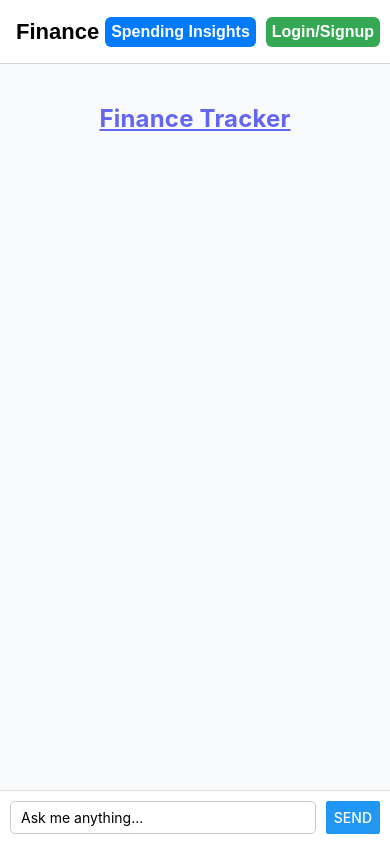
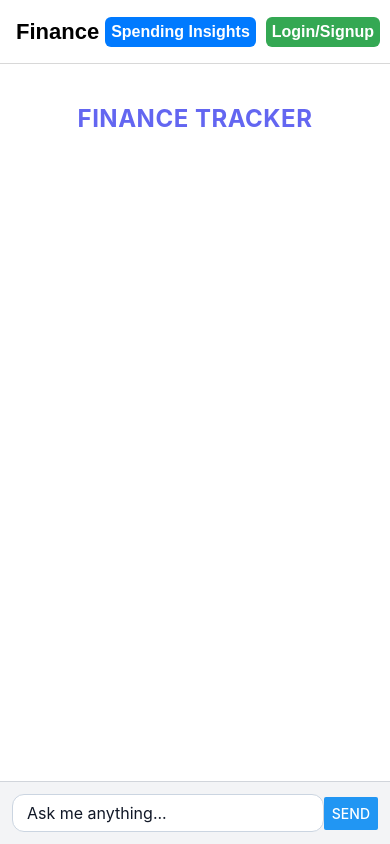
Before and after one commit to iliketocde/Finance-Tracker, a React Native app: screen /Chatbot in a window 390 px wide. Built offline with nearby package versions, Linux system fonts and the light colour scheme; no server answers.

Commit message:
Updated UI

```diff
--- a/screens/AccountScreen.js
+++ b/screens/AccountScreen.js
@@ -1,9 +1,47 @@
-import React from 'react';
-import { View, Text, StyleSheet } from 'react-native';
-import { getAuth } from 'firebase/auth';
+import React, { useEffect, useState } from 'react';
+import { View, Text, StyleSheet, Pressable, Animated, Platform } from 'react-native';
+import { getAuth, signOut } from 'firebase/auth';
+import { getFirestore, doc, getDoc } from 'firebase/firestore';
+import { getApp } from 'firebase/app';
 
 export default function AccountScreen() {
   const user = getAuth().currentUser;
+  const db = getFirestore(getApp());
+  const [balance, setBalance] = useState(0);
+  const [loading, setLoading] = useState(true);
+  const animatedBalance = useState(new Animated.Value(0))[0];
+
+  useEffect(() => {
+    if (!user) return;
+
+    const fetchBalance = async () => {
+      try {
+        const userDoc = await getDoc(doc(db, 'users', user.uid));
+        const data = userDoc.exists() ? userDoc.data() : {};
+        const newBalance = data.balance ?? 0;
+        setBalance(newBalance);
+        Animated.timing(animatedBalance, {
+          toValue: newBalance,
+          duration: 1000,
+          useNativeDriver: false,
+        }).start();
+      } catch (err) {
+        console.error('Failed to fetch balance:', err);
+      } finally {
+        setLoading(false);
+      }
+    };
+
+    fetchBalance();
+  }, [user]);
+
+  const handleLogout = async () => {
+    try {
+      await signOut(getAuth());
+    } catch (err) {
+      console.error('Logout error:', err);
+    }
+  };
 
   if (!user) {
     return (
@@ -13,12 +51,37 @@ export default function AccountScreen() {
     );
   }
 
+  const initials = user.email?.charAt(0)?.toUpperCase() || '?';
+
   return (
     <View style={styles.container}>
-      <Text style={styles.title}>Account Details</Text>
-      <Text style={styles.label}>Email:</Text>
-      <Text style={styles.value}>{user.email}</Text>
-      {/* Add more user info here if needed */}
+      <View style={styles.card}>
+        <View style={styles.avatar}>
+          <Text style={styles.avatarText}>{initials}</Text>
+        </View>
+        <Text style={styles.title}>Welcome back</Text>
+        <Text style={styles.label}>Email:</Text>
+        <Text style={styles.value}>{user.email}</Text>
+
+        <Text style={styles.label}>Balance:</Text>
+        <Animated.Text style={styles.balance}>
+          ${animatedBalance.interpolate({
+            inputRange: [0, balance],
+            outputRange: [0, balance],
+            extrapolate: 'clamp',
+          }).__getValue().toFixed(2)}
+        </Animated.Text>
+
+        <Pressable
+          onPress={handleLogout}
+          style={({ pressed }) => [
+            styles.button,
+            pressed && { opacity: 0.85, transform: [{ scale: 0.98 }] },
+          ]}
+        >
+          <Text style={styles.buttonText}>Log Out</Text>
+        </Pressable>
+      </View>
     </View>
   );
 }
@@ -26,25 +89,78 @@ export default function AccountScreen() {
 const styles = StyleSheet.create({
   container: {
     flex: 1,
-    backgroundColor: '#f9fafb',
+    backgroundColor: '#0f172a', // dark background
     alignItems: 'center',
     justifyContent: 'center',
-    padding: 24,
+    padding: 20,
+  },
+  card: {
+    width: '100%',
+    maxWidth: 400,
+    backgroundColor: 'rgba(255,255,255,0.1)',
+    padding: 30,
+    borderRadius: 32,
+    alignItems: 'center',
+    shadowColor: '#fff',
+    shadowOpacity: 0.08,
+    shadowRadius: 24,
+    shadowOffset: { width: 0, height: 10 },
+    backdropFilter: Platform.OS === 'web' ? 'blur(20px)' : undefined,
+  },
+  avatar: {
+    backgroundColor: '#6366f1',
+    width: 80,
+    height: 80,
+    borderRadius: 40,
+    marginBottom: 20,
+    alignItems: 'center',
+    justifyContent: 'center',
+    shadowColor: '#6366f1',
+    shadowOffset: { width: 0, height: 4 },
+    shadowOpacity: 0.3,
+    shadowRadius: 10,
+  },
+  avatarText: {
+    fontSize: 32,
+    color: '#fff',
+    fontWeight: 'bold',
   },
   title: {
     fontSize: 24,
-    fontWeight: 'bold',
-    color: '#6366f1',
-    marginBottom: 24,
+    color: '#fff',
+    fontWeight: '700',
+    marginBottom: 16,
   },
   label: {
     fontSize: 16,
-    color: '#374151',
-    marginTop: 12,
+    color: '#d1d5db',
+    marginTop: 10,
   },
   value: {
     fontSize: 18,
-    color: '#111827',
-    marginBottom: 8,
+    color: '#fff',
+    marginBottom: 4,
+  },
+  balance: {
+    fontSize: 32,
+    color: '#10b981',
+    fontWeight: '700',
+    marginVertical: 16,
+  },
+  button: {
+    marginTop: 30,
+    backgroundColor: '#ef4444',
+    paddingVertical: 12,
+    paddingHorizontal: 28,
+    borderRadius: 20,
+    shadowColor: '#ef4444',
+    shadowOpacity: 0.3,
+    shadowRadius: 12,
+    elevation: 4,
+  },
+  buttonText: {
+    color: '#fff',
+    fontSize: 16,
+    fontWeight: '600',
   },
 });
--- a/screens/ChatbotScreen.js
+++ b/screens/ChatbotScreen.js
@@ -70,27 +70,26 @@ export default function ChatbotScreen() {
 const styles = StyleSheet.create({
   container: {
     flex: 1,
-    backgroundColor: '#f9fafb',
+    backgroundColor: '#fff', // Changed to white background
     paddingTop: 40,
   },
   title: {
-    fontFamily: 'System',
     fontSize: 24,
-    color: '#6366f1',
+    color: '#6366f1', // Changed to indigo for good contrast on white
     fontWeight: '700',
     textAlign: 'center',
     marginBottom: 8,
-    letterSpacing: 0.2,
-    textDecorationLine: 'underline',
+    letterSpacing: 0.5,
+    textTransform: 'uppercase',
   },
   chatContainer: {
-    padding: 10,
+    padding: 12,
     paddingBottom: 20,
   },
   messageRow: {
     flexDirection: 'row',
     alignItems: 'flex-end',
-    marginVertical: 5,
+    marginVertical: 6,
   },
   userRow: {
     justifyContent: 'flex-end',
@@ -99,51 +98,80 @@ const styles = StyleSheet.create({
     justifyContent: 'flex-start',
   },
   avatarContainer: {
-    width: 32,
-    height: 32,
-    borderRadius: 16,
+    width: 36,
+    height: 36,
+    borderRadius: 18,
     overflow: 'hidden',
     marginHorizontal: 6,
-    backgroundColor: '#e5e7eb',
+    backgroundColor: '#e5e7eb', // lighter background for avatars on white
     alignItems: 'center',
     justifyContent: 'center',
+    shadowColor: '#000',
+    shadowOpacity: 0.1,
+    shadowRadius: 4,
+    shadowOffset: { width: 0, height: 2 },
   },
   avatar: {
-    width: 28,
-    height: 28,
-    borderRadius: 14,
+    width: 30,
+    height: 30,
+    borderRadius: 15,
   },
   message: {
-    padding: 10,
-    borderRadius: 16,
-    maxWidth: '70%',
+    padding: 12,
+    borderRadius: 20,
+    maxWidth: '72%',
     minWidth: 40,
+    borderWidth: 0.5,
+    borderColor: 'rgba(0,0,0,0.1)',
+    backgroundColor: 'rgba(0,0,0,0.05)', // subtle light glass effect for messages
   },
   userMsg: {
-    backgroundColor: '#6366f1',
+    backgroundColor: '#6366f1', // Indigo solid for user messages
     alignSelf: 'flex-end',
   },
   botMsg: {
-    backgroundColor: '#E3E3E3',
+    backgroundColor: 'rgba(243,244,246,0.8)', // light grey glass effect for bot messages
     alignSelf: 'flex-start',
   },
   msgText: {
     fontSize: 16,
-    color: '#111827',
+    color: '#111827', // dark text on light backgrounds
   },
   inputContainer: {
     flexDirection: 'row',
-    padding: 10,
-    backgroundColor: '#fff',
+    padding: 12,
+    backgroundColor: '#f3f4f6', // light grey background for input container
     borderTopWidth: 1,
-    borderTopColor: '#ddd',
+    borderTopColor: '#d1d5db',
+    alignItems: 'center',
   },
   input: {
     flex: 1,
-    borderColor: '#ccc',
+    borderColor: '#cbd5e1',
     borderWidth: 1,
-    marginRight: 10,
-    borderRadius: 5,
-    paddingHorizontal: 10,
+    borderRadius: 12,
+    paddingHorizontal: 14,
+    paddingVertical: 8,
+    color: '#111827',
+    backgroundColor: '#fff',
+    fontSize: 16,
+  },
+  sendButton: {
+    marginLeft: 10,
+    paddingHorizontal: 16,
+    paddingVertical: 10,
+    backgroundColor: '#6366f1',
+    borderRadius: 12,
+    alignItems: 'center',
+    justifyContent: 'center',
+    shadowColor: '#6366f1',
+    shadowOpacity: 0.4,
+    shadowOffset: { width: 0, height: 2 },
+    shadowRadius: 4,
+  },
+  sendText: {
+    color: '#fff',
+    fontWeight: '600',
+    fontSize: 16,
   },
 });
--- a/screens/SpendingInsightsScreen.js
+++ b/screens/SpendingInsightsScreen.js
@@ -1,75 +1,79 @@
-import React, { useCallback } from 'react';
-import { View, Text, StyleSheet, FlatList, Pressable, Animated } from 'react-native';
+import React, { useEffect, useState } from 'react';
+import { View, Text, StyleSheet, FlatList, Animated, Pressable, Platform } from 'react-native';
+import { getFirestore, collection, query, where, getDocs } from 'firebase/firestore';
+import { getAuth } from 'firebase/auth';
+import { getApp } from 'firebase/app';
 
-const transactions = [
-  { id: '1', category: 'Food', amount: 25 },
-  { id: '2', category: 'Entertainment', amount: 40 },
-  { id: '3', category: 'Food', amount: 15 },
-  { id: '4', category: 'Transport', amount: 10 },
-  { id: '5', category: 'Entertainment', amount: 20 },
-];
+export default function SpendingInsightsScreen() {
+  const [transactions, setTransactions] = useState([]);
+  const [totalSpent, setTotalSpent] = useState(0);
+  const animatedSpent = useState(new Animated.Value(0))[0];
 
-const CategoryRow = React.memo(({ category, amount, percentage }) => {
-  return (
+  const user = getAuth().currentUser;
+  const db = getFirestore(getApp());
+
+  useEffect(() => {
+    const fetchTransactions = async () => {
+      if (!user) return;
+
+      try {
+        const q = query(
+          collection(db, 'transactions'),
+          where('uid', '==', user.uid)
+        );
+
+        const querySnapshot = await getDocs(q);
+        const data = querySnapshot.docs.map((doc) => doc.data());
+
+        const total = data.reduce((acc, curr) => acc + (curr.amount || 0), 0);
+        setTransactions(data);
+        setTotalSpent(total);
+
+        Animated.timing(animatedSpent, {
+          toValue: total,
+          duration: 1000,
+          useNativeDriver: false,
+        }).start();
+      } catch (err) {
+        console.error('Error fetching transactions:', err);
+      }
+    };
+
+    fetchTransactions();
+  }, [user]);
+
+  const renderItem = ({ item }) => (
     <Pressable
       style={({ pressed }) => [
-        styles.row,
-        pressed && { transform: [{ scale: 0.98 }], shadowOpacity: 0.15 },
+        styles.transactionCard,
+        pressed && { opacity: 0.9, transform: [{ scale: 0.98 }] },
       ]}
     >
-      <View style={styles.labelContainer}>
-        <Text style={styles.category}>{category}</Text>
-        <Text style={styles.percentage}>{percentage}%</Text>
-      </View>
-      <View style={styles.barBackground}>
-        <View style={[styles.barFill, { width: `${percentage}%` }]} />
-      </View>
-      <Text style={styles.amount}>${amount.toFixed(2)}</Text>
+      <Text style={styles.category}>{item.category || 'Unknown'}</Text>
+      <Text style={styles.amount}>-${item.amount?.toFixed(2) || '0.00'}</Text>
     </Pressable>
   );
-});
-
-function calculateSpendingByCategory(transactions) {
-  const summary = {};
-  transactions.forEach(({ category, amount }) => {
-    summary[category] = (summary[category] || 0) + amount;
-  });
-  return summary;
-}
-
-export default function SpendingInsightsScreen() {
-  const spendingByCategory = calculateSpendingByCategory(transactions);
-  const totalSpent = transactions.reduce((sum, t) => sum + t.amount, 0);
-
-  const renderItem = useCallback(({ item: [category, amount] }) => {
-    const percentage = ((amount / totalSpent) * 100).toFixed(1);
-    return (
-      <CategoryRow
-        category={category}
-        amount={amount}
-        percentage={percentage}
-      />
-    );
-  }, [totalSpent]);
 
   return (
     <View style={styles.container}>
-      <View style={styles.centeredContent}>
-        <View style={styles.card}>
-          <Text style={styles.header}>Spending Insights</Text>
-          <View style={styles.totalCard}>
-            <Text style={styles.totalLabel}>Total Spent</Text>
-            <Text style={styles.totalAmount}>${totalSpent.toFixed(2)}</Text>
-          </View>
-          <Text style={styles.subheader}>Spending by Category</Text>
-          <FlatList
-            data={Object.entries(spendingByCategory)}
-            keyExtractor={([category]) => category}
-            renderItem={renderItem}
-            showsVerticalScrollIndicator={false}
-            contentContainerStyle={{ paddingBottom: 20 }}
-          />
-        </View>
+      <View style={styles.card}>
+        <Text style={styles.title}>Spending Insights</Text>
+
+        <Text style={styles.label}>Total Spent:</Text>
+        <Animated.Text style={styles.total}>
+          ${animatedSpent.interpolate({
+            inputRange: [0, totalSpent],
+            outputRange: [0, totalSpent],
+            extrapolate: 'clamp',
+          }).__getValue().toFixed(2)}
+        </Animated.Text>
+
+        <FlatList
+          data={transactions}
+          renderItem={renderItem}
+          keyExtractor={(_, index) => index.toString()}
+          contentContainerStyle={styles.list}
+        />
       </View>
     </View>
   );
@@ -78,129 +82,64 @@ export default function SpendingInsightsScreen() {
 const styles = StyleSheet.create({
   container: {
     flex: 1,
-    backgroundColor: '#f9fafb',
+    backgroundColor: '#0f172a', // dark navy background
+    alignItems: 'center',
     justifyContent: 'center',
-    alignItems: 'center',
-    minHeight: '100%',
-    padding: 16,
-  },
-  centeredContent: {
-    flex: 1,
-    width: '100%',
-    maxWidth: 420,
-    justifyContent: 'center',
-    alignItems: 'center',
-    alignSelf: 'center',
+    padding: 20,
   },
   card: {
     width: '100%',
-    backgroundColor: 'rgba(255,255,255,0.75)',
+    maxWidth: 400,
+    backgroundColor: 'rgba(255, 255, 255, 0.1)',
     borderRadius: 32,
-    padding: 28,
-    marginVertical: 24,
-    shadowColor: '#6366f1',
-    shadowOffset: { width: 0, height: 8 },
-    shadowOpacity: 0.12,
-    shadowRadius: 32,
-    elevation: 8,
-    backdropFilter: 'blur(12px)', // frosted glass effect (web only)
+    padding: 24,
+    shadowColor: '#000',
+    shadowOpacity: 0.2,
+    shadowRadius: 20,
+    shadowOffset: { width: 0, height: 10 },
+    backdropFilter: Platform.OS === 'web' ? 'blur(20px)' : undefined,
   },
-  header: {
-    fontFamily: 'System',
-    fontSize: 28,
-    color: '#111827',
-    marginBottom: 24,
+  title: {
+    fontSize: 24,
+    fontWeight: '700',
+    color: '#ffffff',
+    marginBottom: 12,
     textAlign: 'center',
-    fontWeight: '700',
-    letterSpacing: 0.2,
   },
-  totalCard: {
-    backgroundColor: '#6366f1',
-    borderRadius: 24,
-    padding: 24,
-    marginBottom: 32,
-    alignItems: 'center',
-    shadowColor: '#6366f1',
-    shadowOffset: { width: 0, height: 4 },
-    shadowOpacity: 0.18,
-    shadowRadius: 12,
-    elevation: 4,
+  label: {
+    fontSize: 16,
+    color: '#d1d5db',
+    marginTop: 10,
   },
-  totalLabel: {
-    fontFamily: 'System',
-    fontSize: 16,
-    color: 'rgba(255,255,255,0.9)',
-    marginBottom: 8,
-    fontWeight: '500',
+  total: {
+    fontSize: 32,
+    color: '#f87171',
+    fontWeight: 'bold',
+    marginBottom: 20,
   },
-  totalAmount: {
-    fontFamily: 'System',
-    fontSize: 36,
-    color: '#fff',
-    fontWeight: '700',
-    letterSpacing: 0.5,
+  list: {
+    marginTop: 12,
+    gap: 12,
   },
-  subheader: {
-    fontFamily: 'System',
-    fontSize: 20,
-    color: '#374151',
-    marginBottom: 20,
-    fontWeight: '600',
-    letterSpacing: 0.1,
-  },
-  row: {
-    marginBottom: 20,
-    backgroundColor: 'rgba(255,255,255,0.85)',
-    padding: 18,
-    borderRadius: 24,
-    shadowColor: '#3b82f6',
-    shadowOffset: { width: 0, height: 2 },
-    shadowOpacity: 0.08,
-    shadowRadius: 12,
-    elevation: 2,
-    transitionDuration: '150ms',
-    transitionProperty: 'transform, box-shadow',
-    transitionTimingFunction: 'ease',
-  },
-  labelContainer: {
+  transactionCard: {
+    backgroundColor: 'rgba(255,255,255,0.05)',
+    padding: 16,
+    borderRadius: 16,
     flexDirection: 'row',
     justifyContent: 'space-between',
     alignItems: 'center',
-    marginBottom: 12,
+    shadowColor: '#fff',
+    shadowOpacity: 0.05,
+    shadowOffset: { width: 0, height: 1 },
+    shadowRadius: 4,
   },
   category: {
-    fontFamily: 'System',
-    fontSize: 18,
-    color: '#111827',
-    fontWeight: '600',
-  },
-  percentage: {
-    fontFamily: 'System',
     fontSize: 16,
-    color: '#6B7280',
-    fontWeight: '400',
-  },
-  barBackground: {
-    height: 12,
-    backgroundColor: '#e5e7eb',
-    borderRadius: 6,
-    overflow: 'hidden',
-    marginBottom: 4,
-  },
-  barFill: {
-    height: '100%',
-    backgroundColor: '#3b82f6',
-    borderRadius: 6,
-    transitionDuration: '300ms',
-    transitionProperty: 'width',
-    transitionTimingFunction: 'ease',
+    color: '#f3f4f6',
   },
   amount: {
-    marginTop: 8,
-    fontFamily: 'System',
     fontSize: 16,
-    color: '#111827',
-    textAlign: 'right',
+    color: '#f87171',
     fontWeight: '500',
   },
 });
```
